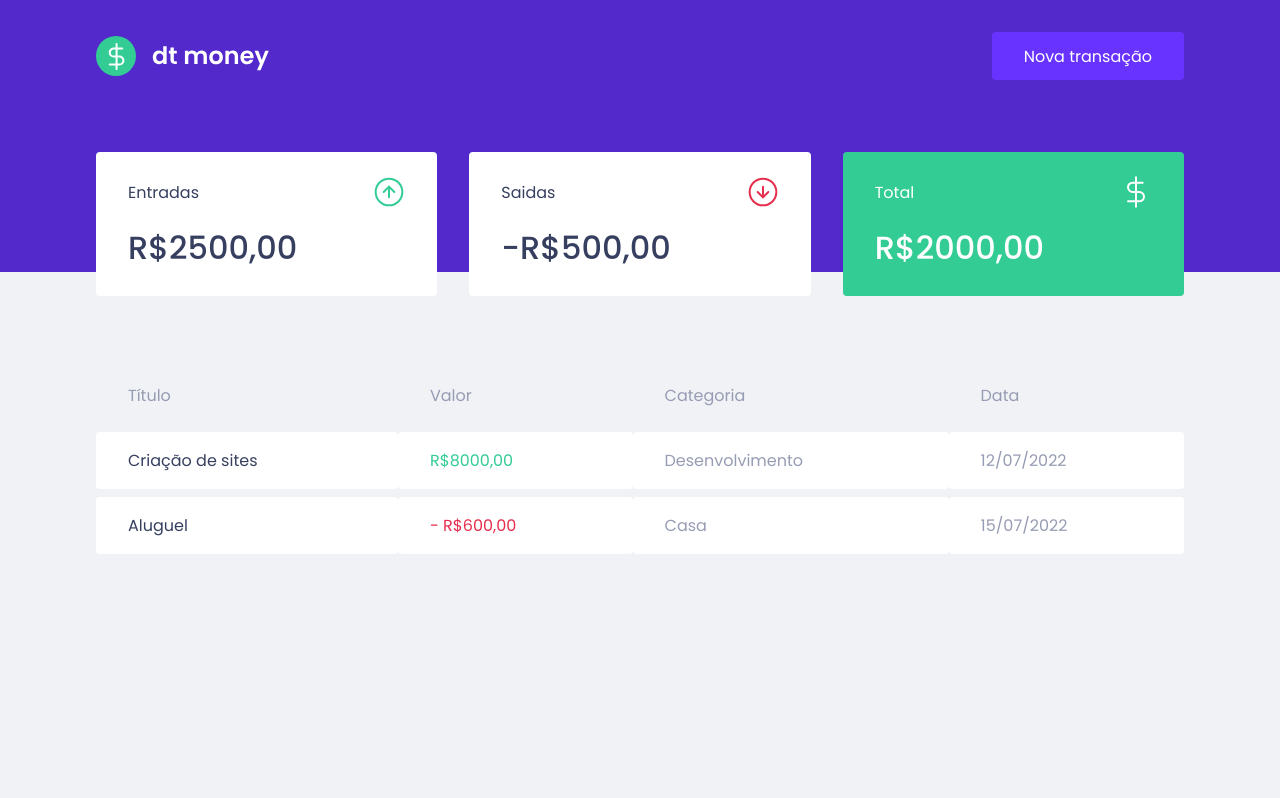
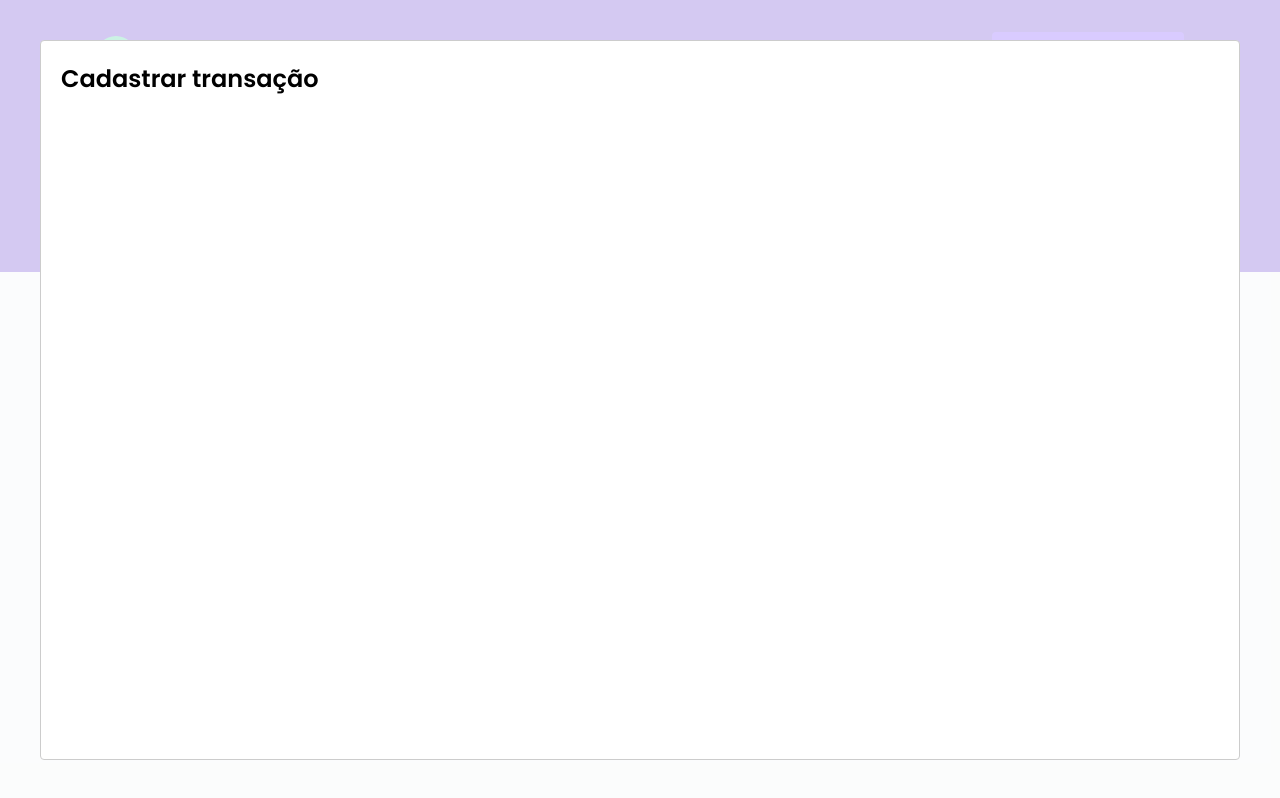
Before and after one commit to Nailson97/DT-Money, a React (Create React App) app: page / in a window 1280 px wide. Both pictures are taken after a click on the button "Nova transação". Built offline with nearby package versions, Linux system fonts and the light colour scheme; no server answers; what miragejs would draw is missing.

Commit message:
configuring-modal

```diff
--- a/package.json
+++ b/package.json
@@ -7,6 +7,7 @@
     "miragejs": "^0.1.45",
     "react": "^18.2.0",
     "react-dom": "^18.2.0",
+    "react-modal": "^3.15.1",
     "react-scripts": "5.0.1",
     "styled-component": "^2.8.0",
     "styled-components": "^5.3.5",
@@ -20,6 +21,7 @@
     "@types/node": "^16.7.13",
     "@types/react": "^18.0.0",
     "@types/react-dom": "^18.0.0",
+    "@types/react-modal": "^3.13.1",
     "@types/styled-components": "^5.1.25",
     "typescript": "^4.4.2"
   },
--- a/src/App.tsx
+++ b/src/App.tsx
@@ -1,12 +1,30 @@
-import { Dashboard } from './components/Dashboard';
-import { Header } from './components/Header';
-import { GlobalStyle } from './styles/global';
+import Modal from 'react-modal'
+import { useState } from "react";
+import { Dashboard } from "./components/Dashboard";
+import { Header } from "./components/Header";
+import { GlobalStyle } from "./styles/global";
+
+Modal.setAppElement('#root')
 
 export function App() {
+  const [isModalOpen, setIsModalOpen] = useState(false);
+
+  function handleOpenModal() {
+    setIsModalOpen(true);
+  }
+
+  function handleCloseModal() {
+    setIsModalOpen(false);
+  }
+
   return (
     <>
-      <Header />
-        <Dashboard />
+      <Header onOpenModal={handleOpenModal} />
+      <Dashboard />
+
+      <Modal isOpen={isModalOpen} onRequestClose={handleCloseModal}>
+        <h2>Cadastrar transação</h2>
+      </Modal>
       <GlobalStyle />
     </>
   );
--- a/src/components/Header/index.tsx
+++ b/src/components/Header/index.tsx
@@ -1,12 +1,21 @@
+
 import logo from "../../assets/logo.svg";
 import { Container, Content } from "./styles";
 
-export function Header() {
+interface HeaderProps {
+  onOpenModal: () => void;
+}
+
+export function Header({onOpenModal}: HeaderProps) {
+
   return (
     <Container>
       <Content>
         <img src={logo} alt="dt money" />
-        <button type="button">Nova transação</button>
+        <button type="button" onClick={onOpenModal}>
+          Nova transação
+        </button>
+
       </Content>
     </Container>
   );
```
Also changed, not shown: 1 other file (tests, documents, lock files or other folders).
